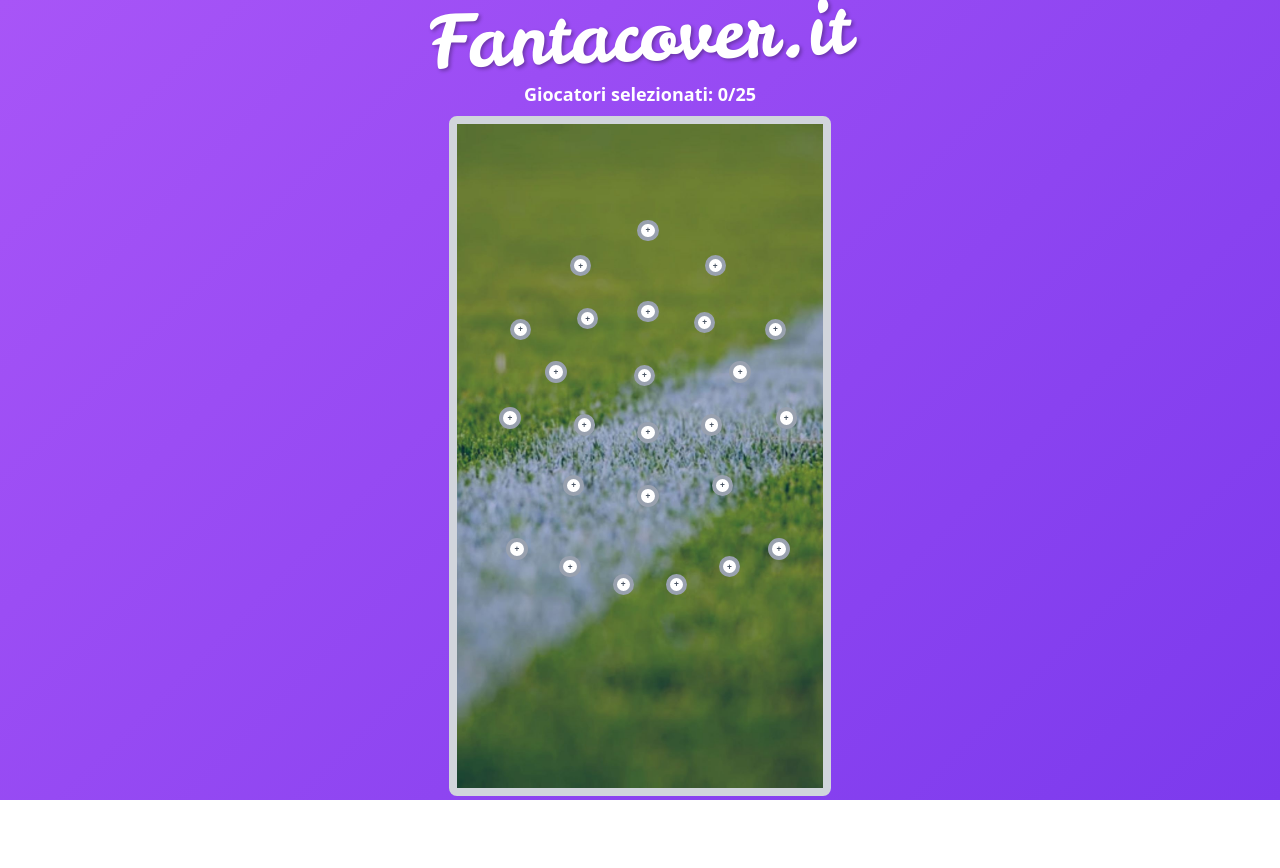
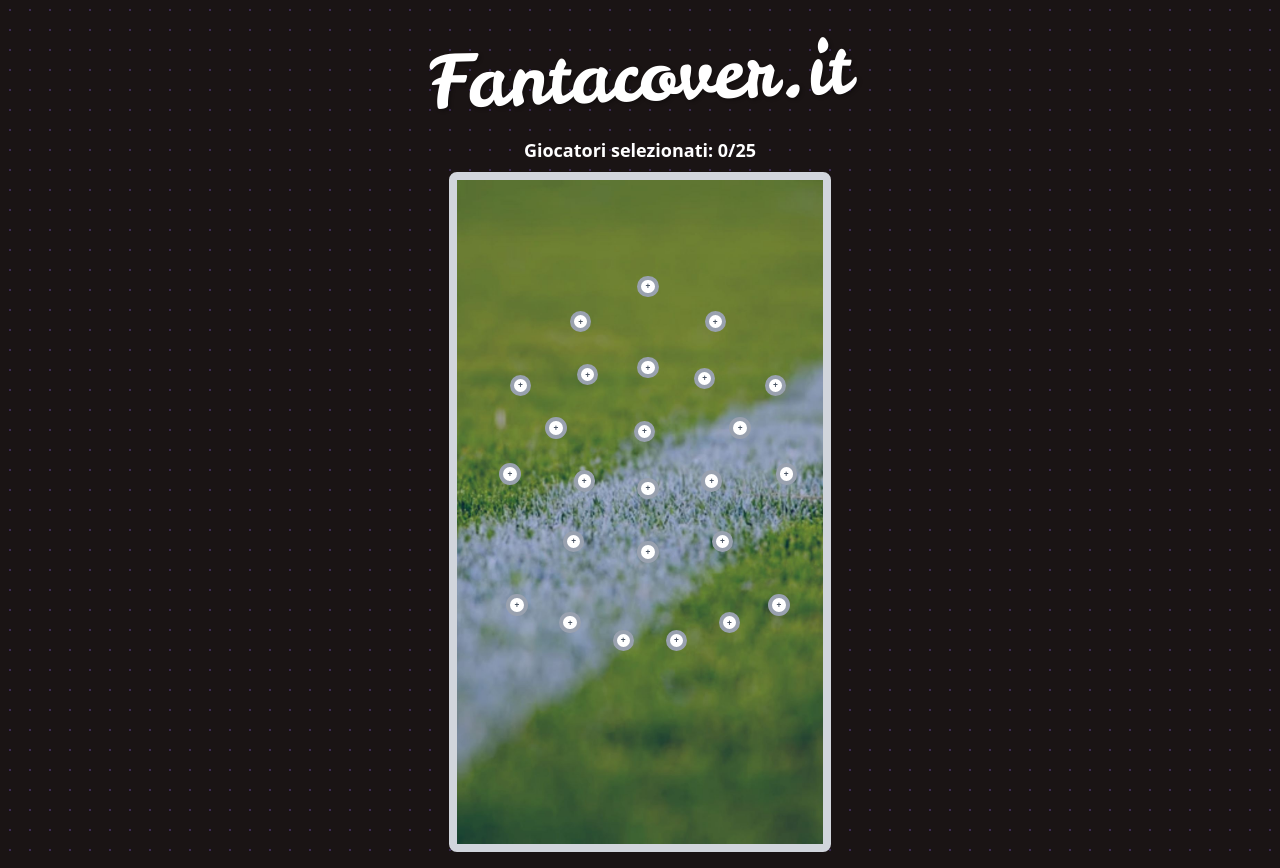
Before and after one commit to davegimo/fantacover, a Next.js app: page / in a window 1280 px wide. Before the commit the page ends 800 px from the top, so only its background shows below. Built offline with nearby package versions, Linux system fonts and the light colour scheme.

Commit message:
aggiornato sfondo e titolo

```diff
--- a/src/app/page.tsx
+++ b/src/app/page.tsx
@@ -71,7 +71,20 @@
   const [modalAperto, setModalAperto] = useState(false);
   const [ruoloSelezionato, setRuoloSelezionato] = useState<Ruolo | null>(null);
   const [posizioneSelezionata, setPosizioneSelezionata] = useState<{x: number, y: number} | null>(null);
+  const [coloreBackground, setColoreBackground] = useState('#1A1414');
   const canvasRef = useRef<HTMLDivElement>(null);
+
+  // Colori predefiniti
+  const coloriPredefiniti = [
+    { nome: 'Grigio Chiaro', colore: '#f1f5f9' },
+    { nome: 'Azzurro', colore: '#dbeafe' },
+    { nome: 'Verde Menta', colore: '#d1fae5' },
+    { nome: 'Rosa', colore: '#fce7f3' },
+    { nome: 'Giallo', colore: '#fef3c7' },
+    { nome: 'Lavanda', colore: '#e0e7ff' },
+    { nome: 'Pesca', colore: '#fed7aa' },
+    { nome: 'Nero', colore: '#000000' }
+  ];
 
   // Canvas responsive basato su larghezza E altezza del browser
   useEffect(() => {
@@ -292,10 +305,49 @@
   };
 
   return (
-    <div className="min-h-screen" style={{ background: 'linear-gradient(135deg, #A855F7 0%, #7C3AED 100%)' }}>
-      <h1 className={`text-4xl sm:text-5xl lg:text-6xl xl:text-7xl font-bold text-center text-white mb-2 transform -rotate-2 ${leckerliOne.className}`} style={{ textShadow: '2px 2px 4px rgba(0,0,0,0.3)' }}>
+    <div
+      className="min-h-screen flex flex-col items-center py-4"
+      style={{
+        backgroundColor: coloreBackground,
+        backgroundImage: 'radial-gradient(circle, rgba(139,92,246,0.3) 1px, transparent 1px)',
+        backgroundSize: '20px 20px',
+        backgroundRepeat: 'repeat'
+      }}
+    >
+      <h1 className={`text-4xl sm:text-5xl lg:text-6xl xl:text-7xl font-bold text-center text-white mt-6 mb-6 transform -rotate-2 ${leckerliOne.className}`} style={{ textShadow: '2px 2px 4px rgba(0,0,0,0.3)' }}>
         Fantacover.it
       </h1>
+
+      {/* Color Picker per sfondo - temporaneamente nascosto */}
+      {false && (
+        <div className="flex justify-center mb-4">
+          <div className="bg-white bg-opacity-90 backdrop-blur-sm rounded-lg p-3 shadow-lg">
+            <p className="text-sm font-medium text-gray-700 mb-2 text-center">Colore Sfondo</p>
+            <div className="flex gap-2 flex-wrap justify-center">
+              {coloriPredefiniti.map((item) => (
+                <button
+                  key={item.colore}
+                  onClick={() => setColoreBackground(item.colore)}
+                  className={`w-8 h-8 rounded-full border-2 transition-all hover:scale-110 ${
+                    coloreBackground === item.colore
+                      ? 'border-white shadow-lg scale-110'
+                      : 'border-gray-300 hover:border-gray-400'
+                  }`}
+                  style={{ backgroundColor: item.colore }}
+                  title={item.nome}
+                />
+              ))}
+            </div>
+            <input
+              type="color"
+              value={coloreBackground}
+              onChange={(e) => setColoreBackground(e.target.value)}
+              className="w-full h-8 mt-2 rounded border border-gray-300 cursor-pointer"
+              title="Colore personalizzato"
+            />
+          </div>
+        </div>
+      )}
 
       {/* Contatore totale giocatori */}
       <div className="text-center mb-2">
@@ -303,21 +355,6 @@
           Giocatori selezionati: {giocatoriSelezionati.length}/25
         </span>
       </div>
-
-      {/* Bottone Download */}
-      {giocatoriSelezionati.length > 0 && (
-        <div className="flex justify-center mb-2">
-          <button
-            onClick={downloadImmagine}
-            className="px-6 py-3 bg-blue-600 text-white font-bold rounded-lg hover:bg-blue-700 transition-colors shadow-lg flex items-center gap-2"
-          >
-            <svg className="w-5 h-5" fill="none" stroke="currentColor" viewBox="0 0 24 24">
-              <path strokeLinecap="round" strokeLinejoin="round" strokeWidth={2} d="M12 10v6m0 0l-3-3m3 3l3-3m2 8H7a2 2 0 01-2-2V5a2 2 0 012-2h5.586a1 1 0 01.707.293l5.414 5.414a1 1 0 01.293.707V19a2 2 0 01-2 2z" />
-            </svg>
-            Scarica Immagine
-          </button>
-        </div>
-      )}
 
       {/* Canvas dell'immagine - Sempre centrato */}
       <div className="flex justify-center">
@@ -394,6 +431,21 @@
         </div>
       </div>
 
+      {/* Bottone Download */}
+      {giocatoriSelezionati.length > 0 && (
+        <div className="flex justify-center mt-4">
+          <button
+            onClick={downloadImmagine}
+            className="px-6 py-3 bg-blue-600 text-white font-bold rounded-lg hover:bg-blue-700 transition-colors shadow-lg flex items-center gap-2"
+          >
+            <svg className="w-5 h-5" fill="none" stroke="currentColor" viewBox="0 0 24 24">
+              <path strokeLinecap="round" strokeLinejoin="round" strokeWidth={2} d="M12 10v6m0 0l-3-3m3 3l3-3m2 8H7a2 2 0 01-2-2V5a2 2 0 012-2h5.586a1 1 0 01.707.293l5.414 5.414a1 1 0 01.293.707V19a2 2 0 01-2 2z" />
+            </svg>
+            Scarica Immagine
+          </button>
+        </div>
+      )}
+
       {/* Modal per selezione giocatori */}
       {modalAperto && ruoloSelezionato && (
         <div className="fixed inset-0 flex items-center justify-center z-50 p-4">
```
